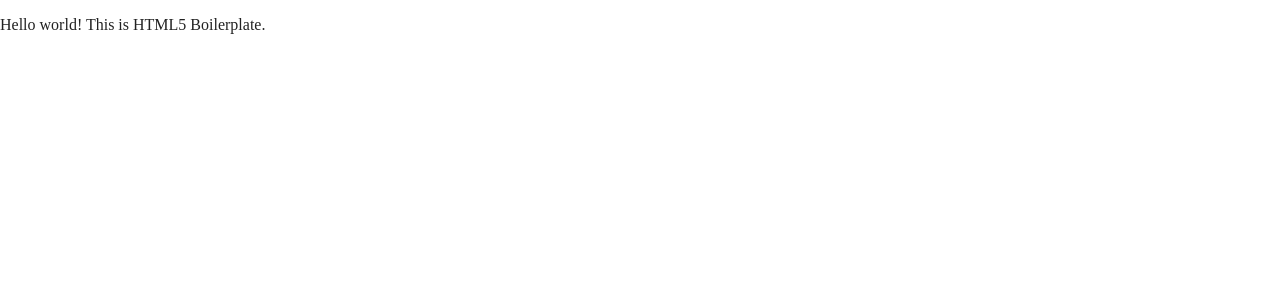
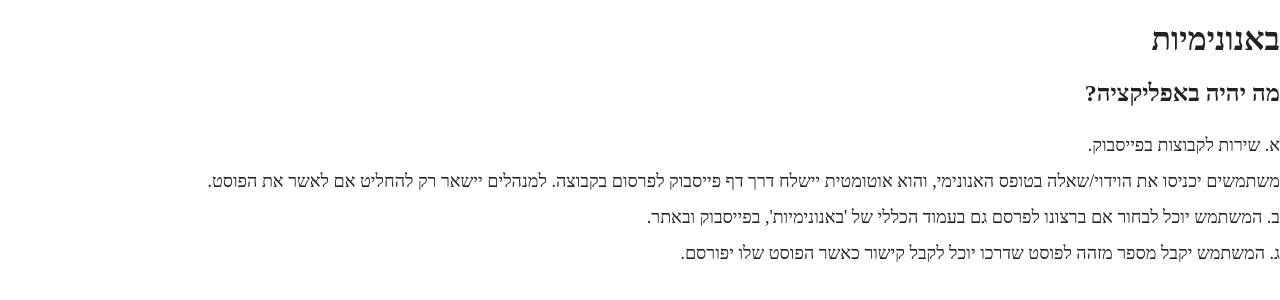
Before and after one commit to UrielOfir/ConfessionApp, a website built with Parcel: page index.html in a window 1280 px wide. Built offline with nearby package versions, Linux system fonts and the light colour scheme.

Commit message:
first commit

```diff
--- a/index.html
+++ b/index.html
@@ -1,9 +1,11 @@
 <!doctype html>
-<html class="no-js" lang="">
+<html class="no-js" lang="he" dir="rtl">
 
 <head>
   <meta charset="utf-8">
-  <title></title>
+  <title>באנונימיות</title>
+  <link rel="stylesheet" href="style.css">
+
   <meta name="description" content="">
   <meta name="viewport" content="width=device-width, initial-scale=1">
 
@@ -24,8 +26,17 @@
 
 <body>
 
-  <!-- Add your site or application content here -->
-  <p>Hello world! This is HTML5 Boilerplate.</p>
+<h1>באנונימיות</h1>
+<h2> מה יהיה באפליקציה?</h2>
+<p>
+  א. שירות לקבוצות בפייסבוק. <br>
+  משתמשים יכניסו את הוידוי/שאלה בטופס האנונימי, והוא אוטומטית יישלח דרך דף פייסבוק לפרסום בקבוצה. למנהלים יישאר רק להחליט אם לאשר את הפוסט.<br>
+
+  ב. המשתמש יוכל לבחור אם ברצונו לפרסם גם בעמוד הכללי של 'באנונימיות', בפייסבוק ובאתר.<br>
+
+  ג. המשתמש יקבל מספר מזהה לפוסט שדרכו יוכל לקבל קישור כאשר הפוסט שלו יפורסם.
+</p>
+
   <script src="js/vendor/modernizr-3.11.2.min.js"></script>
   <script src="js/plugins.js"></script>
   <script src="js/main.js"></script>
@@ -35,7 +46,7 @@
     window.ga = function () { ga.q.push(arguments) }; ga.q = []; ga.l = +new Date;
     ga('create', 'UA-XXXXX-Y', 'auto'); ga('set', 'anonymizeIp', true); ga('set', 'transport', 'beacon'); ga('send', 'pageview')
   </script>
-  <script src="https://www.google-analytics.com/analytics.js" async></script>
+
 </body>
 
 </html>
--- /dev/null
+++ b/style.css
@@ -0,0 +1,4 @@
+p{
+    line-height: 2;
+    font-size: large;
+}
```
